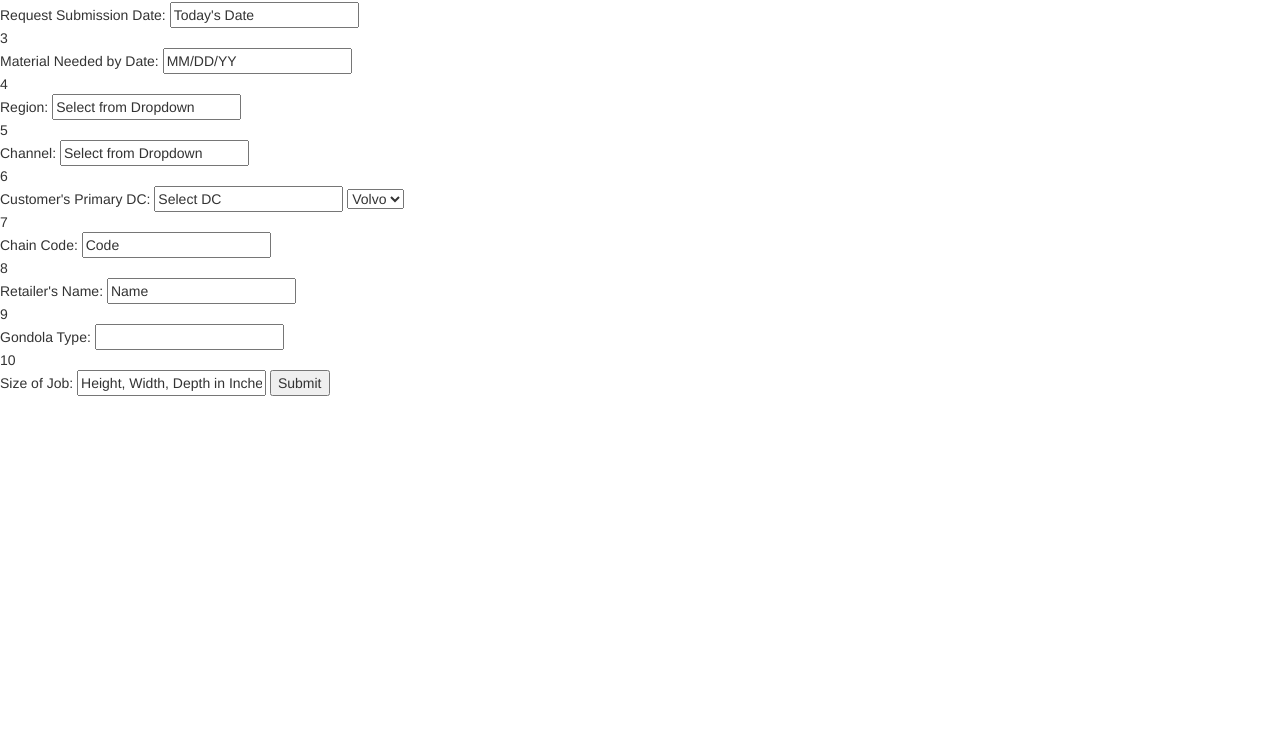
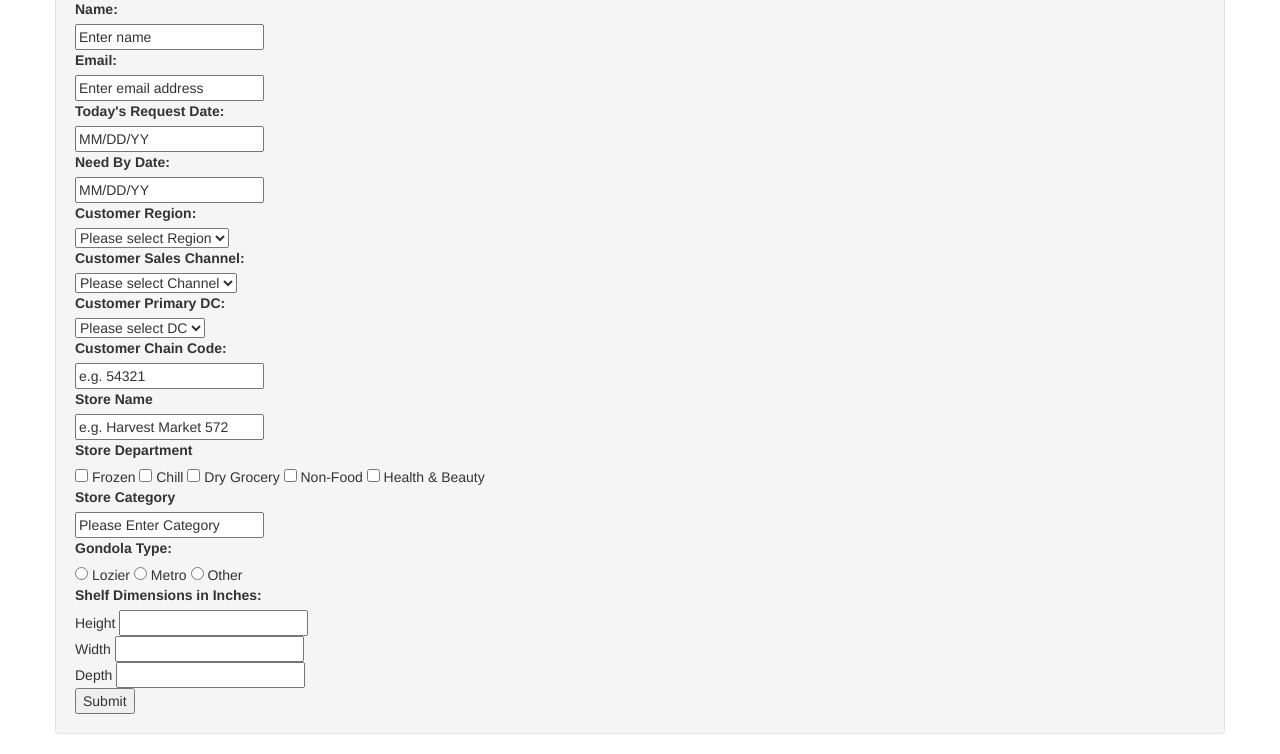
Before and after one commit to MrOolong/betafccsurvey, a plain HTML site: page html/index.html in a window 1280 px wide. Shown: the part 116-870 px from the top of the page. Before the commit the page ends 800 px from the top, so only its background shows below. Drawn offline with Linux system fonts and the light colour scheme.

Commit message:
major update to the form structure

```diff
--- a/html/index.html
+++ b/html/index.html
@@ -8,78 +8,100 @@
     <script src="../js/bootstrap.min.js"></script>
 </head>
 <body>
-    <header>
-    	<h1>Space Planning Request</h1>
-    </header>
 
-<div id="topcontainer">
+<div id="container" class="container well">
 	<div>
-		<form class="form-signin" name="ReqName">
-			<label for="">Requestor's Name:</label>
-			<input  type="text" name="Requester_Name" value="Please type your name" maxlength="100" />
+		<form class="form-signin text-left" name="space_planning_request">
+			<div>
+				<label for=""><h1>Space Planning Request</h1></label>
+			</div>
+			<div>
+				<label for="req_name">Name:</label><br>
+				<input type="text" name="req_name" value="Enter name" maxlength="100" required/>
+			</div>
+			<div>
+				<label for="your_email">Email:</label><br>
+				<input type="text" name="your_email" value="Enter email address" maxlength="100" required/>
+			</div>
+			<div>
+				<label for="sub_date">Today's Request Date:</label><br>
+				<input type="text" name="sub_date" value="MM/DD/YY" maxlength="100" required/>
+			</div>
+			<div>
+				<label for="due_date">Need By Date:</label><br>
+				<input type="text" name="due_date" value="MM/DD/YY" maxlength="100" required/>
+			</div>
+			<div>
+				<label for="region">Customer Region:</label><br>
+				<select name="region" required>
+					<option value="default_region" selected disabled>Please select Region</option>
+    				<option value="northeast">Northeast</option>
+    				<option value="mid-atlantic">Mid-Atlantic</option>
+    				<option value="southeast">Southeast</option>
+    				<option value="midwest">Midwest</option>
+    			</select>
+			</div>
+			<div>
+				<label for="sales_channel">Customer Sales Channel:</label><br>
+				<select name="sales_channel" required>
+					<option value="default_channel" selected disabled>Please select Channel</option>
+    				<option value="natural">Natural</option>
+    				<option value="supermarket">Supermarket</option>
+    				<option value="independent">Independent</option>
+    			</select>
+			</div>
+			<div>
+				<label for="DC">Customer Primary DC:</label><br>
+				<select name="DC" required>
+    				<option value="default_DC" selected disabled>Please select DC</option>
+    				<option value="dayville">Dayville</option>
+    				<option value="greenwood">Greenwood</option>
+    				<option value="hudsonvalley">Hudson Valley</option>
+    				<option value="iowacity">Iowa City</option>
+    				<option value="morenovalley">Moreno Valley</option>
+    				<option value="sarasota">Sarasota</option>
+    				<option value="twincities">Twin Cities</option>
+    				<option value="york">York</option>
+    			</select>
+			</div>
+			<div>
+				<label for="chain_code">Customer Chain Code:</label><br>
+				<input type="text" name="chain_code" value="e.g. 54321" maxlength="100" required/>
+			</div>
+			<div>
+				<label for="store_name">Store Name</label><br>
+				<input type="text" name="store_name" value="e.g. Harvest Market 572" maxlength="100" required/>
+			</div>
+			<div>
+				<label for="department">Store Department</label><br>
+				<input type="checkbox" name="department" value="frozen"/> Frozen
+				<input type="checkbox" name="department" value="chill"/> Chill
+				<input type="checkbox" name="department" value="drygrocery"/> Dry Grocery
+				<input type="checkbox" name="department" value="nonfood"/> Non-Food
+				<input type="checkbox" name="department" value="hbc"/> Health & Beauty
+			</div>
+			<div>
+				<label for="store_cat">Store Category</label><br>
+				<input type="text" name="store_cat" value="Please Enter Category" maxlength="100" required/>
+			</div>
+			<div>
+				<label for="gondola_type">Gondola Type:</label><br>
+				<input type="radio" name="gondola_type" value="Lozier"/> Lozier
+				<input type="radio" name="gondola_type" value="Metro"/> Metro
+				<input type="radio" name="gondola_type" value="Metro"/> Other
+			</div>
+			<div>
+				<label for="">Shelf Dimensions in Inches:</label><br>
+				Height <input type="number" name="dim" value="Height" maxlength="50" required/><br>
+				Width <input type="number" name="dim" value="Width" maxlength="50" required/><br>
+				Depth <input type="number" name="dim" value="Depth" maxlength="50" required/>
+			</div>
+			<div>
+				<input type="submit" name="submit"/>
+			</div>
 		</form>
 	</div>
-	<div>
-	2<form name="ReqDate">
-			Request Submission Date:
-			<input type="text" name="Requester_Name" value="Today's Date" maxlength="100" />
-		</form>
-	</div>
-	<div>
-	3<form name="DeadDate">
-			Material Needed by Date:
-			<input type="text" name="Requester_Name" value="MM/DD/YY" maxlength="100" />
-		</form>
-	</div>
-	<div>
-	4<form name="Region">
-			Region:
-			<input type="text" name="Requester_Name" value="Select from Dropdown" maxlength="100" />
-		</form>
-	</div>
-	<div>
-	5<form name="Channel">
-			Channel:
-			<input type="text" name="Requester_Name" value="Select from Dropdown" maxlength="100" />
-		</form>
-	</div>
-	<div>
-	6<form name="ReqName">
-			Customer's Primary DC:
-			<input type="text" name="Requester_Name" value="Select DC" maxlength="100" />
-			<select name="cars">
-              <option value="volvo">Volvo</option>
-              <option value="saab">Saab</option>
-              <option value="fiat">Fiat</option>
-              <option value="audi">Audi</option>
-</select>
-		</form>
-	</div>
-	<div>
-	7<form name="ChainCode">
-			Chain Code:
-			<input type="text" name="Requester_Name" value="Code" maxlength="100" />
-		</form>
-	</div>
-	<div>
-	8<form name="RetName">
-			Retailer's Name:
-			<input type="text" name="Requester_Name" value="Name" maxlength="100" />
-		</form>
-	</div>
-	<div>
-	9<form name="ReqName">
-			Gondola Type:
-			<input type="text" name="Requester_Name" value="" maxlength="100" />
-		</form>
-	</div>
-	<div>
-	10<form name="ReqName">
-			Size of Job:
-			<input type="text" name="Requester_Name" value="Height, Width, Depth in Inches" maxlength="100" />
-			<input type="submit" value="Submit" />
-		</form>
-	</div>
+
 </div>
 
 </body>
```
Also changed, not shown: css/bootstrap.css.
